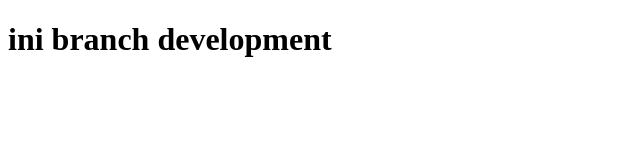
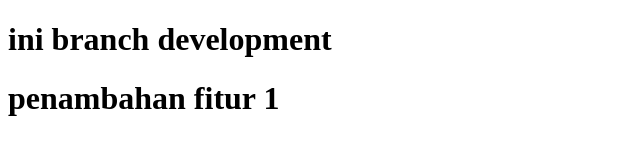
Before and after one commit to Nurulzakiah27/Praktikum_Git, a plain HTML site: page index.html in a window 1280 px wide. Shown: the whole page, without its empty margins (0-640 px from the left). Drawn offline with Linux system fonts and the light colour scheme.

Commit message:
tag h1 fitur1

```diff
--- a/index.html
+++ b/index.html
@@ -8,5 +8,6 @@
 </head>
 <body>
     <h1>ini branch development</h1>
+    <h1>penambahan fitur 1</h1>
 </body>
 </html>
```
